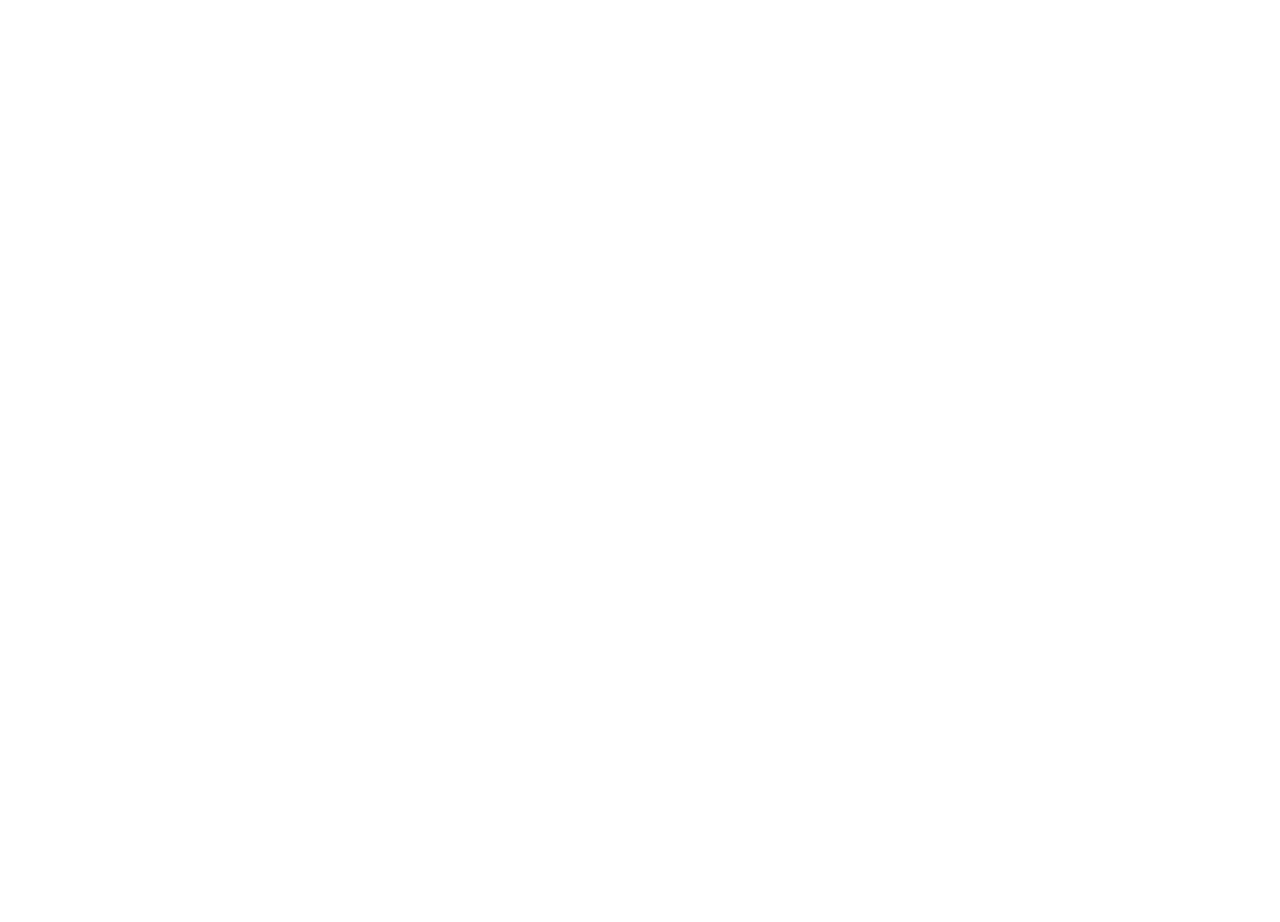
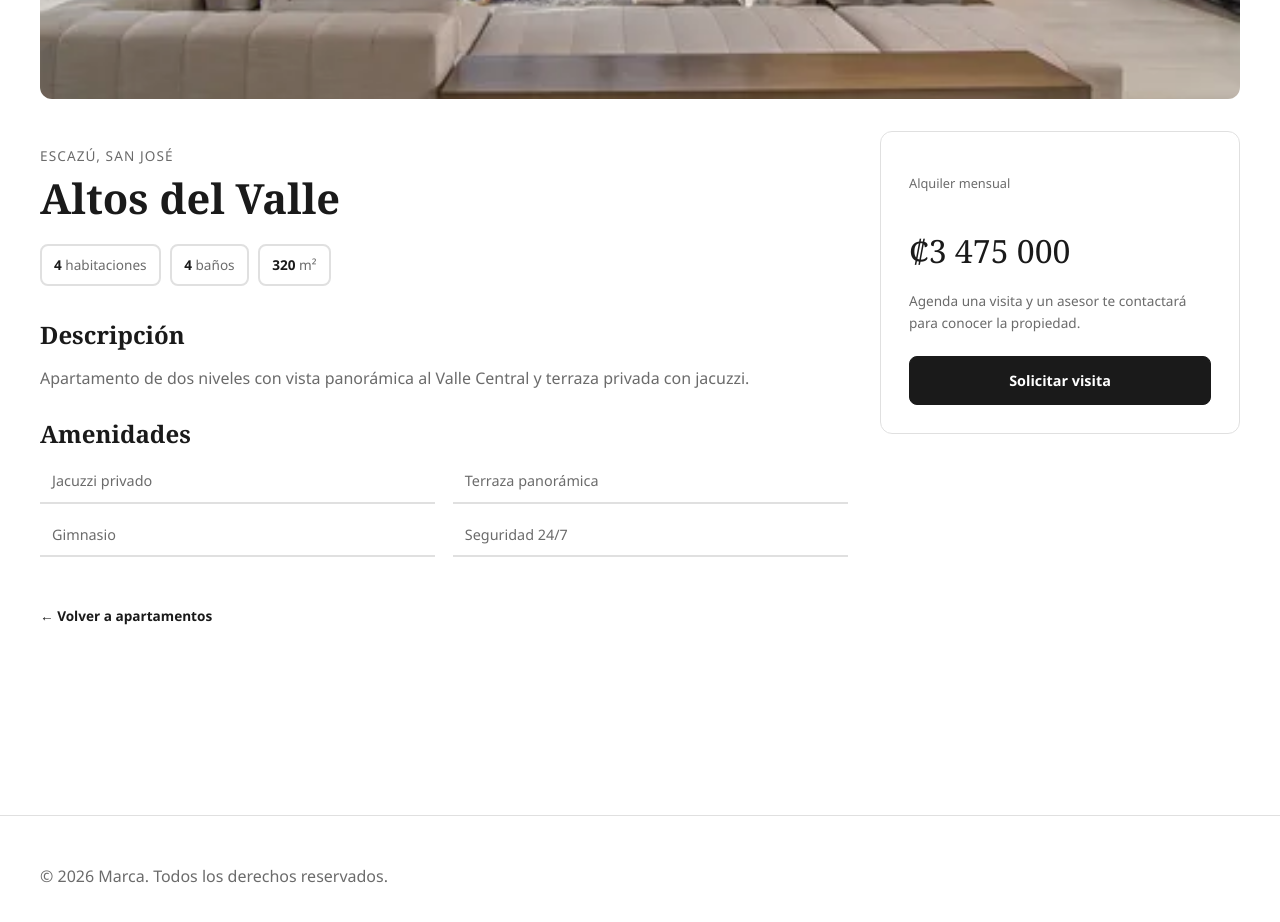
Before and after one commit to SebastianBDWJ/Proyecto1-DS, a React (Vite) app in the folder luxury-app/: page /apartamentos/1 in a window 1280 px wide. Shown: the part 500-1422 px from the top of the page. Before the commit the page ends 800 px from the top, so only its background shows below. Built offline with nearby package versions, Linux system fonts and the light colour scheme.

Commit message:
Página de detalle del apartamento

```diff
--- a/luxury-app/src/features/apartments/components/AparFeatures.tsx
+++ b/luxury-app/src/features/apartments/components/AparFeatures.tsx
@@ -0,0 +1,19 @@
+interface AparFeaturesProps {
+  amenities: string[];
+}
+
+const AparFeatures = ({ amenities }: AparFeaturesProps) => {
+  return (
+    <>
+      <h2>Amenidades</h2>
+
+      <ul className="apar-features">
+        {amenities.map((amenity) => (
+          <li key={amenity}>{amenity}</li>
+        ))}
+      </ul>
+    </>
+  );
+};
+
+export default AparFeatures;
--- a/luxury-app/src/features/apartments/components/AparHero.tsx
+++ b/luxury-app/src/features/apartments/components/AparHero.tsx
@@ -0,0 +1,15 @@
+import type { Apartment } from "../types/Apartment";
+
+interface AparHeroProps {
+  apartment: Apartment;
+}
+
+const AparHero = ({ apartment }: AparHeroProps) => {
+  return (
+    <div className="apar-hero">
+      <img src={apartment.image} alt={`Fotografía de ${apartment.name}`} />
+    </div>
+  );
+};
+
+export default AparHero;
--- a/luxury-app/src/features/apartments/components/AparInfo.tsx
+++ b/luxury-app/src/features/apartments/components/AparInfo.tsx
@@ -0,0 +1,42 @@
+import { Link } from "react-router-dom";
+import type { Apartment } from "../types/Apartment";
+import AparFeatures from "./AparFeatures";
+
+interface AparInfoProps {
+  apartment: Apartment;
+}
+
+const AparInfo = ({ apartment }: AparInfoProps) => {
+  return (
+    <section className="apar-info">
+
+      <p className="apar-info__location">{apartment.location}</p>
+
+      <h1>{apartment.name}</h1>
+
+      <div className="apar-info__specs">
+        <span>
+          <strong>{apartment.bedrooms}</strong> habitaciones
+        </span>
+        <span>
+          <strong>{apartment.bathrooms}</strong> baños
+        </span>
+        <span>
+          <strong>{apartment.area}</strong> m²
+        </span>
+      </div>
+
+      <h2>Descripción</h2>
+
+      <p className="apar-info__description">{apartment.description}</p>
+
+      <AparFeatures amenities={apartment.amenities} />
+
+      <Link className="apar-info__back" to="/apartamentos">
+        ← Volver a apartamentos
+      </Link>
+    </section>
+  );
+};
+
+export default AparInfo;
--- a/luxury-app/src/features/apartments/components/AparPurchaseCard.tsx
+++ b/luxury-app/src/features/apartments/components/AparPurchaseCard.tsx
@@ -0,0 +1,32 @@
+import { Link } from "react-router-dom";
+import type { Apartment } from "../types/Apartment";
+import { formatPrice } from "../../shared/precios/formatPrice";
+
+interface AparPurchaseCardProps {
+  apartment: Apartment;
+}
+
+const AparPurchaseCard = ({ apartment }: AparPurchaseCardProps) => {
+  return (
+    <aside className="purchase-card">
+      <p className="purchase-card__label">Alquiler mensual</p>
+
+      <p className="purchase-card__price">{formatPrice(apartment.price)}</p>
+
+      <p className="purchase-card__description">
+        Agenda una visita y un asesor te contactará para conocer la propiedad.
+      </p>
+
+      <Link
+        className="purchase-card__button"
+        to={`/contacto?propiedad=${encodeURIComponent(apartment.name)}`}
+      >
+        Solicitar visita
+      </Link>
+
+      {/* TODO (compañero de favoritos): aquí va el <FavoriteButton /> */}
+    </aside>
+  );
+};
+
+export default AparPurchaseCard;
--- a/luxury-app/src/features/apartments/pages/ApartmentDetail.tsx
+++ b/luxury-app/src/features/apartments/pages/ApartmentDetail.tsx
@@ -1,13 +1,51 @@
-import { useParams } from "react-router-dom";
+import "../../../styles/apartments/apar.css";
+import "../../../styles/apartments/apar-detail.css";
+import { Link, useParams } from "react-router-dom";
+import { useApartments } from "../hooks/useApartments";
+import AparHero from "../components/AparHero";
+import AparInfo from "../components/AparInfo";
+import AparPurchaseCard from "../components/AparPurchaseCard";
 
 const ApartmentDetail = () => {
   const { id } = useParams<{ id: string }>();
+  const { apartments, isLoading, error } = useApartments();
+
+  const apartment = apartments.find((item) => item.id === Number(id));
+
+  if (isLoading) {
+    return (
+      <p className="status-message container">
+        Cargando apartamento...
+      </p>
+    );
+  }
+
+  if (error) {
+    return (
+      <p role="alert" className="status-message status-message--error container">
+        {error}
+      </p>
+    );
+  }
+
+  if (!apartment) {
+    return (
+      <section className="empty-state container">
+        <h1>Apartamento no encontrado</h1>
+        <p>El apartamento que buscas no existe o ya no está disponible.</p>
+        <Link className="text-link" to="/apartamentos">
+          Volver al catálogo
+        </Link>
+      </section>
+    );
+  }
 
   return (
-    <section className="container">
-      <h1>Detalle del apartamento {id}</h1>
-      {/* TODO (feature/catalogo): información completa + botón de contacto */}
-    </section>
+    <article className="container detail-page">
+      <AparHero apartment={apartment} />
+      <AparInfo apartment={apartment} />
+      <AparPurchaseCard apartment={apartment} />
+    </article>
   );
 };
 
--- a/luxury-app/src/styles/apartments/apar-detail.css
+++ b/luxury-app/src/styles/apartments/apar-detail.css
@@ -0,0 +1,205 @@
+/* Página de detalle: foto arriba a todo lo ancho; abajo la info a la izquierda y el precio a la derecha */
+.detail-page {
+  display: grid;
+  grid-template-columns: minmax(0, 1fr) minmax(280px, 360px);
+  align-items: start;
+  gap: 2rem;
+  padding: 4rem 0 6rem;
+}
+
+/* Foto principal */
+.apar-hero {
+  grid-column: 1 / -1;
+  height: 470px;
+  overflow: hidden;
+  border-radius: 12px;
+  background: var(--color-line);
+}
+
+/* La imagen llena toda la caja de la foto principal */
+.apar-hero img {
+  width: 100%;
+  height: 100%;
+  object-fit: cover;
+}
+
+/* Enlace "Volver a apartamentos" */
+.apar-info__back {
+  display: inline-block;
+  margin-bottom: 1.75rem;
+  font-size: 0.85rem;
+  font-weight: 700;
+  padding-top: 3rem;
+  text-decoration: none;
+}
+
+/* Ubicación */
+.apar-info__location {
+  margin-bottom: 0.6rem;
+  color: var(--color-muted);
+  font-size: 0.85rem;
+  text-transform: uppercase;
+  letter-spacing: 0.08em;
+}
+
+/* Nombre del apartamento */
+.apar-info h1 {
+  margin-bottom: 1.4rem;
+  font-size: 2.6rem;
+}
+
+/* Fila de características en cajitas */
+.apar-info__specs {
+  display: flex;
+  flex-wrap: wrap;
+  gap: 0.6rem;
+  margin-bottom: 2.25rem;
+}
+
+/* Cada cajita de característica */
+.apar-info__specs span {
+  padding: 0.5rem 0.75rem;
+  border: 2px solid var(--color-line);
+  border-radius: 8px;
+  color: var(--color-muted);
+  font-size: 0.85rem;
+}
+
+/* El número dentro de cada característica resaltado */
+.apar-info__specs strong {
+  color: var(--color-text);
+}
+
+/* Subtítulos "Descripción" y "Amenidades" */
+.apar-info h2 {
+  margin: 1.75rem 0 0.75rem;
+  font-size: 1.5rem;
+}
+
+/* Texto de la descripción */
+.apar-info__description {
+  max-width: 720px;
+  color: var(--color-muted);
+  line-height: 1.8;
+}
+
+/* Lista de amenidades en dos columnas */
+.apar-features {
+  display: grid;
+  grid-template-columns: repeat(2, minmax(0, 1fr));
+  gap: 0.6rem 1.1rem;
+  margin: 0;
+  padding: 0;
+  list-style: none;
+}
+
+/* Cada amenidad con una línea fina abajo */
+.apar-features li {
+  padding: 0.6rem 0.75rem;
+  border-bottom: 2px solid var(--color-line);
+  color: var(--color-muted);
+  font-size: 0.9rem;
+}
+
+/* Tarjeta de precio */
+.purchase-card {
+  position: sticky;
+  top: 1.5rem;
+  padding: 1.75rem;
+  border: 1px solid var(--color-line);
+  border-radius: 12px;
+  background: var(--color-bg);
+}
+
+/* Texto "Alquiler mensual" sobre el precio */
+.purchase-card__label {
+  margin-bottom: 0.5rem;
+  color: var(--color-muted);
+  font-size: 0.8rem;
+}
+
+/* Precio */
+.purchase-card__price {
+  margin-bottom: 0.75rem;
+  font-family: var(--font-heading);
+  font-size: 2rem;
+}
+
+/* Frase pequeña bajo el precio */
+.purchase-card__description {
+  margin-bottom: 1.4rem;
+  color: var(--color-muted);
+  font-size: 0.85rem;
+}
+
+/* Botón "Solicitar visita" */
+.purchase-card__button {
+  display: flex;
+  align-items: center;
+  justify-content: center;
+  min-height: 3rem;
+  padding: 0.75rem 1rem;
+  border: 1px solid var(--color-primary);
+  border-radius: 8px;
+  background: var(--color-primary);
+  color: var(--color-bg);
+  font-size: 0.9rem;
+  font-weight: 700;
+  text-decoration: none;
+  transition: background-color 0.3s ease, color 0.3s ease;
+}
+
+/* Al pasar el mouse por el boton */
+.purchase-card__button:hover,
+.purchase-card__button:focus-visible {
+  background: var(--color-bg);
+  color: var(--color-primary);
+}
+
+/* Mensaje de "apartamento no encontrado" */
+.empty-state {
+  padding: 4.5rem 0;
+  color: var(--color-muted);
+}
+
+/* Enlace "Volver al catálogo" del mensaje de no encontrado */
+.text-link {
+  font-weight: 700;
+  text-underline-offset: 4px;
+}
+
+/* Tableta y teléfono */
+@media (max-width: 800px) {
+  .detail-page {
+    grid-template-columns: 1fr;
+    gap: 1.6rem;
+    padding: 2.5rem 0 4rem;
+  }
+
+  .apar-hero {
+    height: 340px;
+  }
+
+  .purchase-card {
+    position: static;
+  }
+}
+
+/* Teléfono pequeño: foto más baja, título más pequeño y amenidades en una columna */
+@media (max-width: 520px) {
+  .apar-hero {
+    height: 250px;
+  }
+
+  .apar-info h1 {
+    font-size: 2.1rem;
+  }
+
+  .apar-features {
+    grid-template-columns: 1fr;
+  }
+
+  .purchase-card {
+    padding: 1.4rem;
+  }
+}
```
